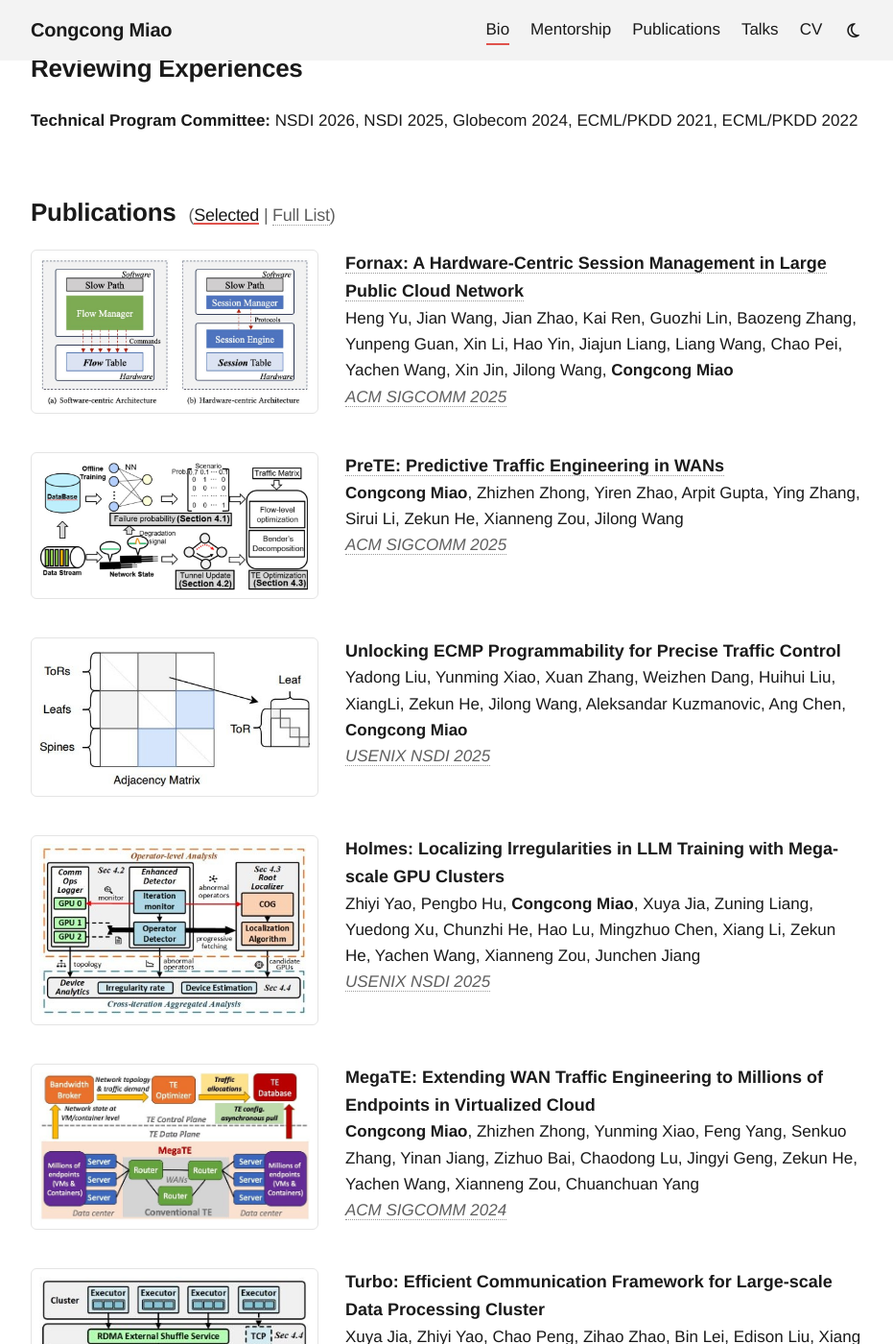
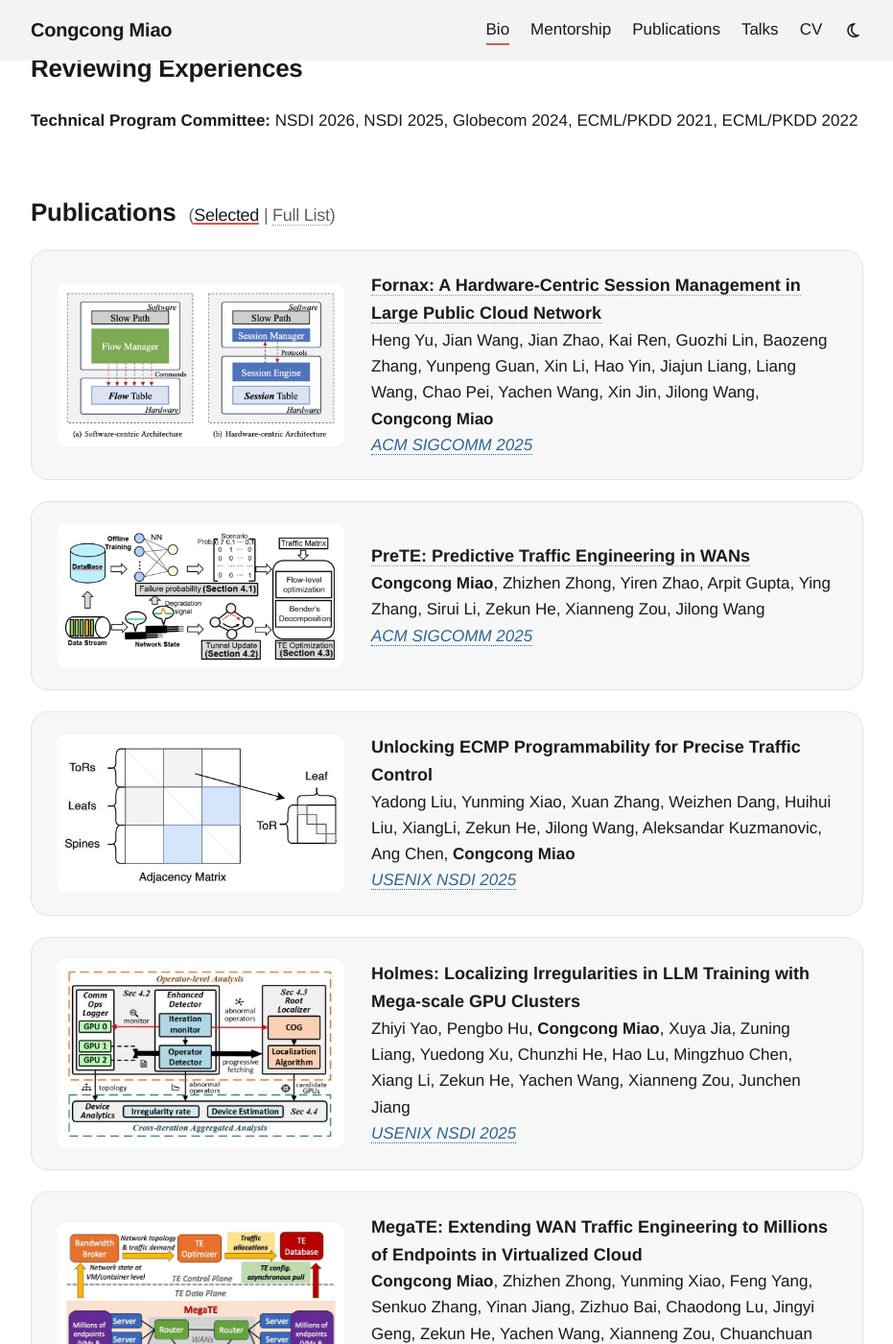
Before and after one commit to siruiZ02/siruiZ02.github.io, a Jekyll site: the page built from index.md, in a window 1280 px wide and 1400 px high, scrolled down 2278 px. Shown: the whole window at 96% size, without its empty margins (174-1105 px from the left). Built offline with Jekyll 4.4.1, drawn with Linux system fonts in a browser that asks for light colours.

Commit message:
Add files via upload

```diff
--- a/assets/css/style.css
+++ b/assets/css/style.css
@@ -10,6 +10,9 @@
   --accent: #e0524c;            /* 导航下划线、获奖、悬停颜色 */
   --link-underline: #9a9a9a;
   --avatar-bg: #d9d9d9;
+  --venue: #2f6690;            /* 论文里会议名的颜色 */
+  --card-bg: #f7f7f8;          /* 首页论文卡片的底色 */
+  --card-border: #e3e3e6;
 }
 @media (prefers-color-scheme: dark) {
   :root:not([data-theme="light"]) {
@@ -21,6 +24,9 @@
     --accent: #ff6b63;
     --link-underline: #777777;
     --avatar-bg: #3a3a3a;
+    --venue: #8bb8dc;
+    --card-bg: #1f1f21;
+    --card-border: #343438;
   }
 }
 :root[data-theme="dark"] {
@@ -32,6 +38,9 @@
   --accent: #ff6b63;
   --link-underline: #777777;
   --avatar-bg: #3a3a3a;
+  --venue: #8bb8dc;
+  --card-bg: #1f1f21;
+  --card-border: #343438;
 }
 
 * { box-sizing: border-box; }
@@ -112,6 +121,10 @@ p { margin: 0 0 18px; }
 .pub .links a:hover, .inline-link:hover { color: var(--accent); }
 .pub .authors b { font-weight: 600; }
 .venue { font-style: italic; color: var(--muted); }
+/* 论文的会议名：换成单独的颜色，链接用同色虚线下划线 */
+.pub .venue, .pub .venue a { color: var(--venue); }
+.pub .venue a { border-bottom-color: var(--venue); }
+.pub .venue a:hover { border-bottom-style: solid; }
 .pub .award { color: var(--accent); font-size: 15px; }
 .pub .award i { margin-right: 6px; }
 
@@ -123,8 +136,32 @@ p { margin: 0 0 18px; }
 /* 首页带配图的论文 */
 .pubs-switch { font-size: 18px; font-weight: 400; color: var(--muted); margin-left: 6px; }
 .pubs-switch .current { color: var(--text); box-shadow: inset 0 -2px 0 var(--accent); }
-.pub.has-thumb { display: grid; grid-template-columns: 300px 1fr; gap: 28px; align-items: start; margin-bottom: 40px; }
-.pub-thumb { background: #fff; border: 1px solid var(--rule); border-radius: 6px; padding: 8px; }
+/* 首页论文：圆角卡片，左图右文 */
+.pub.has-thumb {
+  display: grid; grid-template-columns: 300px 1fr; gap: 28px; align-items: center;
+  background: var(--card-bg); border: 1px solid var(--card-border); border-radius: 18px;
+  padding: 22px 26px; margin-bottom: 22px;
+  transition: border-color .2s, box-shadow .2s, background .2s, transform .2s;
+}
+.pub.has-thumb:hover {
+  border-color: var(--venue);
+  background: color-mix(in srgb, var(--venue) 7%, var(--card-bg));
+  box-shadow: 0 6px 22px rgba(0,0,0,.08);
+  transform: translateY(-2px);
+}
+
+/* Publications 页的论文条目：鼠标移上去出现浅色圆角底 + 左侧色条 */
+.pub:not(.has-thumb) {
+  margin: 0 -18px 8px; padding: 12px 18px;
+  border-radius: 12px; border: 1px solid transparent;
+  transition: background .2s, border-color .2s, box-shadow .2s;
+}
+.pub:not(.has-thumb):hover {
+  background: color-mix(in srgb, var(--venue) 6%, var(--card-bg));
+  border-color: var(--card-border);
+  box-shadow: inset 3px 0 0 var(--venue);
+}
+.pub-thumb { background: #fff; border-radius: 10px; padding: 8px; }
 .pub-thumb img { display: block; width: 100%; height: auto; }
 .pub.has-thumb .title { font-weight: 600; font-size: 18px; }
 .pub .links { vertical-align: baseline; }
@@ -132,6 +169,11 @@ p { margin: 0 0 18px; }
 .site-footer {
   max-width: 900px; margin: 0 auto; padding: 32px 16px 48px;
   color: var(--muted); font-size: 14px; border-top: 1px solid var(--rule);
+}
+
+/* 不想要动画的访客（系统里开了“减少动态效果”）就不移动 */
+@media (prefers-reduced-motion: reduce) {
+  .pub.has-thumb:hover { transform: none; }
 }
 
 /* ---------- mobile ---------- */
@@ -147,6 +189,7 @@ p { margin: 0 0 18px; }
   h1 { font-size: 32px; }
   .news li { grid-template-columns: 80px 1fr; }
   .pub .links { margin-left: 0; }
-  .pub.has-thumb { grid-template-columns: 1fr; gap: 14px; }
+  .pub.has-thumb { grid-template-columns: 1fr; gap: 14px; padding: 16px; border-radius: 14px; }
+  .pub:not(.has-thumb) { margin-left: -10px; margin-right: -10px; padding: 10px; }
   .pubs-switch { display: block; margin: 4px 0 0; font-size: 16px; }
 }
```
